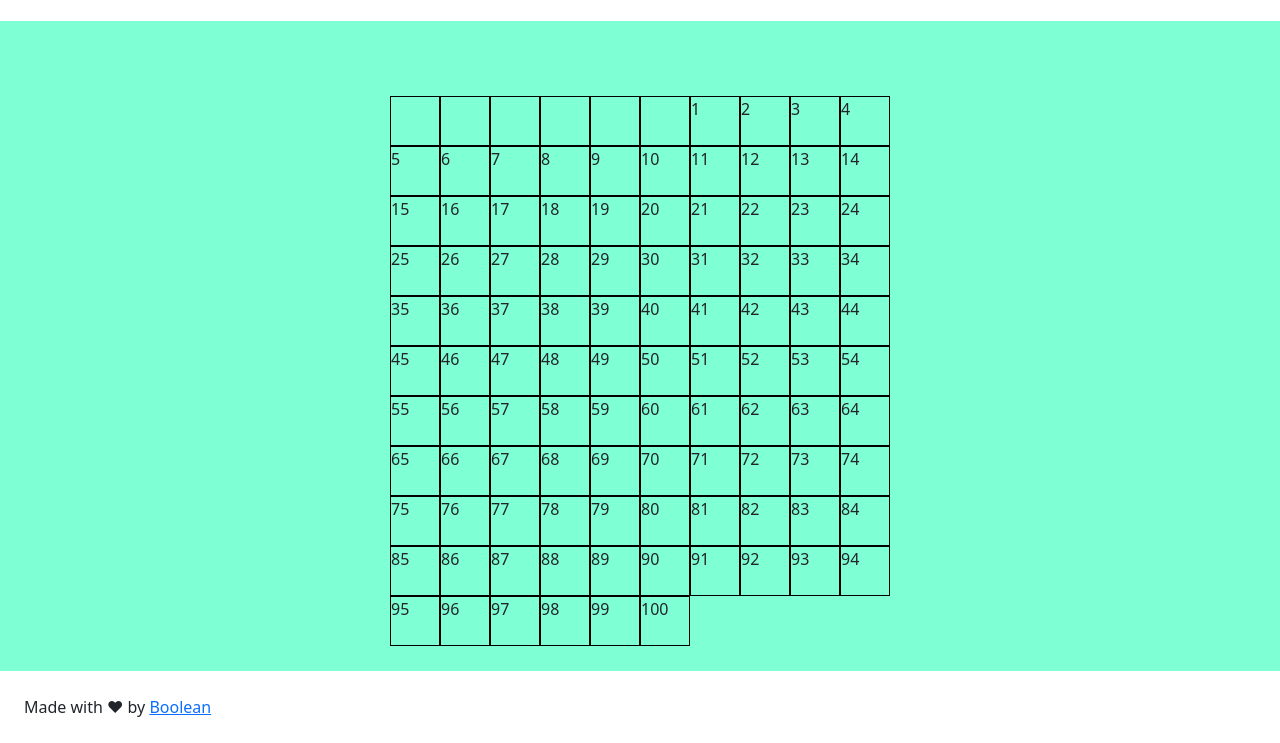
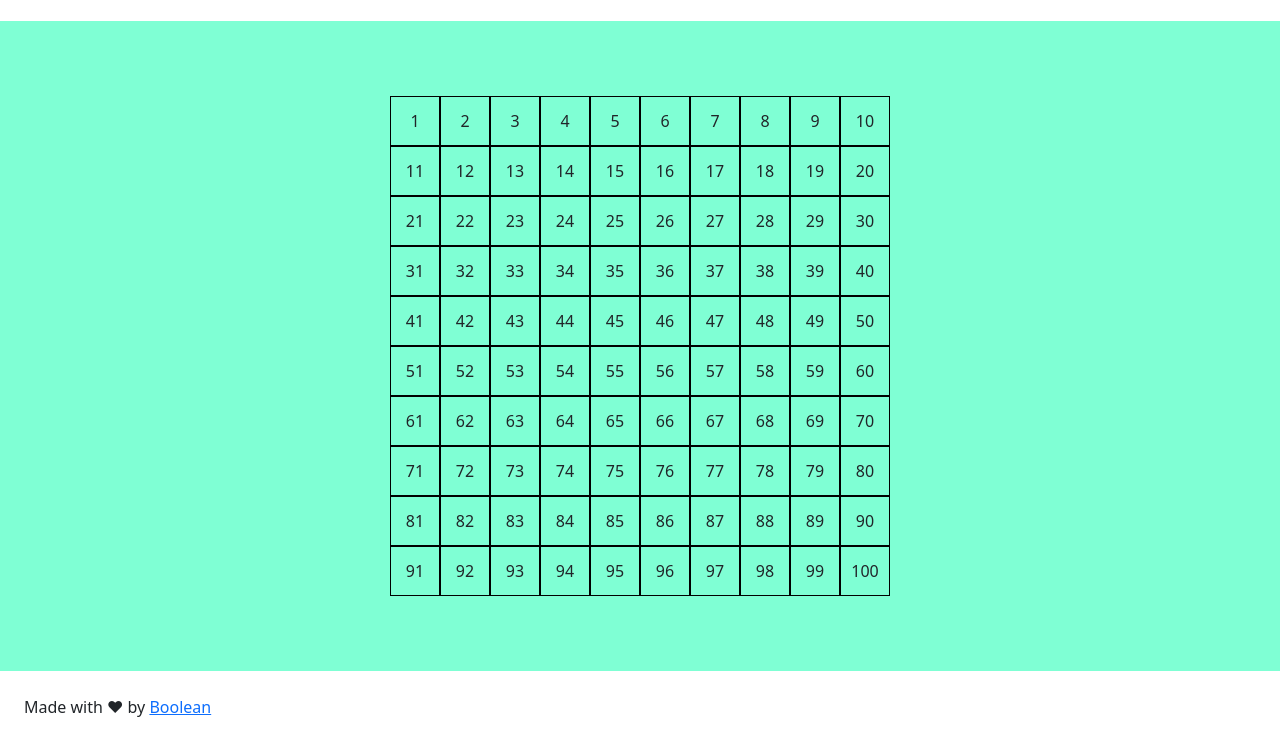
Before and after one commit to leonardoolia/js-campominato-grid, a plain HTML site: page index.html in a window 1280 px wide. Both pictures are taken after a click on the button "PLAY". Shown: the part 83-826 px from the top of the page. Drawn offline with nearby package versions, Linux system fonts and the light colour scheme.

Commit message:
fixed page layout

```diff
--- a/index.html
+++ b/index.html
@@ -37,12 +37,6 @@
     <main>
         <div class="container">
             <div id="grid">
-                <div class="cell"></div>
-                <div class="cell"></div>
-                <div class="cell"></div>
-                <div class="cell"></div>
-                <div class="cell"></div>
-                <div class="cell"></div>
             </div>
         </div>
     </main>
--- a/style.css
+++ b/style.css
@@ -32,15 +32,20 @@ footer {
     height: 500px;
     width: 500px;
     margin: 0 auto;
+    cursor: pointer;
     display: flex;
     flex-direction: row;
     flex-wrap: wrap;
+    align-content: flex-start;
 }
 
 .cell {
     width: calc(100% / 10);
     height: calc(100% / 10);
     border: 1px solid black;
+    display: flex;
+    align-items: center;
+    justify-content: center;
 }
 
 .cell.clicked {
```
